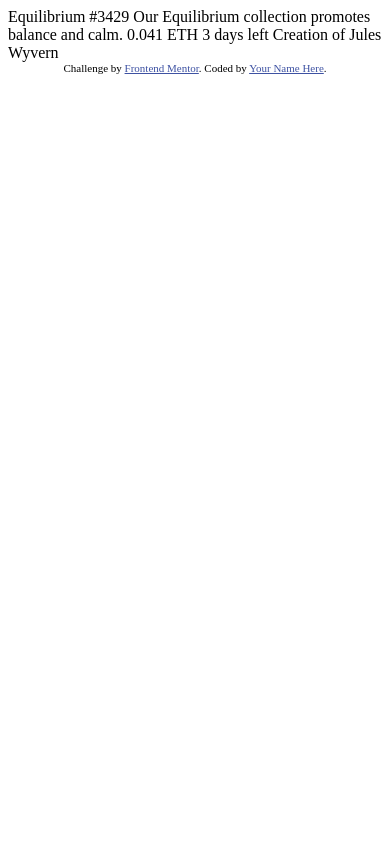
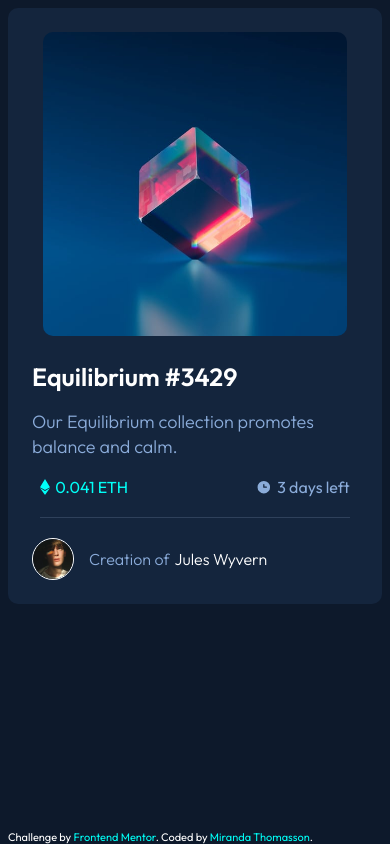
Before and after one commit to Mirthomasson/NFT-Preview-Card, a plain HTML site: page index.html in a window 390 px wide. Drawn offline with Linux system fonts and the light colour scheme.

Commit message:
mobile version almost complete

```diff
--- a/index.html
+++ b/index.html
@@ -1,33 +1,54 @@
 <!DOCTYPE html>
 <html lang="en">
 	<head>
-  <meta charset="UTF-8">
-  <meta name="viewport" content="width=device-width, initial-scale=1.0"> <!-- displays site properly based on user's device -->
-
-  <link rel="icon" type="image/png" sizes="32x32" href="./images/favicon-32x32.png">
-
+		<meta charset="UTF-8" />
+		<meta name="viewport" content="width=device-width, initial-scale=1.0" />
+		<!-- displays site properly based on user's device -->
+		<link
+			rel="icon"
+			type="image/png"
+			sizes="32x32"
+			href="./images/favicon-32x32.png"
+		/>
+		<link rel="stylesheet" type="text/css" href="./styles.css" />
+		<link rel="preconnect" href="https://fonts.googleapis.com" />
+		<link rel="preconnect" href="https://fonts.gstatic.com" crossorigin />
+		<link
+			href="https://fonts.googleapis.com/css2?family=Outfit:wght@300;400;600&display=swap"
+			rel="stylesheet"
+		/>
 		<title>Frontend Mentor | NFT preview card component</title>
-
-  <!-- Feel free to remove these styles or customise in your own stylesheet 👍 -->
-  <style>
-    .attribution { font-size: 11px; text-align: center; }
-    .attribution a { color: hsl(228, 45%, 44%); }
-  </style>
 	</head>
 	<body>
-
-  Equilibrium #3429
-
-  Our Equilibrium collection promotes balance and calm.
-
+		<div class="component">
+			<img
+				class="equilibrium"
+				alt="equilibrium"
+				src="./images/image-equilibrium.jpg"
+			/>
+			<h1>Equilibrium #3429</h1>
+			<p>Our Equilibrium collection promotes balance and calm.</p>
+			<div class="cyan-time">
+      <div class="cyan">
+				<img src="./images/icon-ethereum.svg" alt="ethirium" class="eth" />
 				0.041 ETH
+			</div>
+			<div class="time-left">
+				<img src="./images/icon-clock.svg" alt="clock" class="clock" />
 				3 days left
-
-  Creation of Jules Wyvern
-
+			</div>
+    </div>
+    <div class="creator">
+      <img src="./images/image-avatar.png" alt="JULES" class="jules">
+			<div class="creation">Creation of</div><div class="name"> Jules Wyvern</div>
+    </div>
+		</div>
 		<div class="attribution">
-    Challenge by <a href="https://www.frontendmentor.io?ref=challenge" target="_blank">Frontend Mentor</a>.
-    Coded by <a href="#">Your Name Here</a>.
+			Challenge by
+			<a href="https://www.frontendmentor.io?ref=challenge" target="_blank"
+				>Frontend Mentor</a
+			>. Coded by
+			<a href="https://www.mirandathomasson.com/">Miranda Thomasson</a>.
 		</div>
 	</body>
 </html>
--- /dev/null
+++ b/styles.css
@@ -0,0 +1,111 @@
+body {
+    background-color: hsl(217, 54%, 11%);
+    font-family: 'Outfit', sans-serif;
+}
+
+.component {
+    display: flex;
+    flex-direction: column;
+    align-items: center;
+    justify-content: center;
+    background-color: hsl(216, 50%, 16%);
+    border-radius: 10px;
+    padding: 1.5em;
+}
+
+img {
+    height: 100%;
+    width: 19em;
+    border-radius: 10px;
+}
+
+h1 {
+    color: hsl(0, 0%, 100%);
+    font-weight: 600;
+    align-self: start;
+    font-size: 25px;
+    margin-top: 1em;
+}
+
+p {
+    color: hsl(215, 51%, 70%);
+    font-weight: 300;
+    font-size: 18px;
+    align-self: start;
+    margin-top: -1px;
+    line-height: 25px;
+}
+
+.cyan-time {
+    display: flex;
+    justify-content: space-between;
+    gap: 8em;
+    padding-bottom: 20px;
+    border-bottom: 1px solid hsl(215, 32%, 27%);
+}
+
+.eth {
+    height: 1em;
+    width: auto;
+    margin-right: 5px;
+}
+
+.cyan {
+    display: flex;
+    color: hsl(178, 100%, 50%);
+    justify-content: center;
+    align-items: center;
+}
+
+.clock {
+    height: 1em;
+    width: auto;
+    margin-right: 5px;
+}
+
+.time-left {
+    display: flex;
+    color: hsl(215, 51%, 70%);
+    align-self: flex-end;
+    justify-content: center;
+    align-items: center;
+}
+
+.creator {
+    display: flex;
+    flex-direction: row;
+    align-items: center;
+    justify-content: center;
+    align-self: flex-start;
+    margin-top: 20px;
+}
+
+.jules {
+    height: 40px;
+    width: auto;
+    border: 1px solid hsl(0, 0%, 100%);
+    border-radius: 50%;
+}
+
+.creation {
+    color: hsl(215, 51%, 70%);
+    margin-left: 15px;
+    margin-right: 5px;
+    font-weight: 300;
+}
+
+.name {
+    color: hsl(0, 0%, 100%);
+    font-weight: 300;
+}
+
+.attribution {
+    font-size: 11px;
+    color: hsl(0, 0%, 100%);
+    position: fixed;
+    bottom: 0;
+}
+.attribution a {
+    color: hsl(178, 100%, 50%);
+    text-decoration: none;
+}
```
Lines whose indentation alone changed are shown as unchanged.
